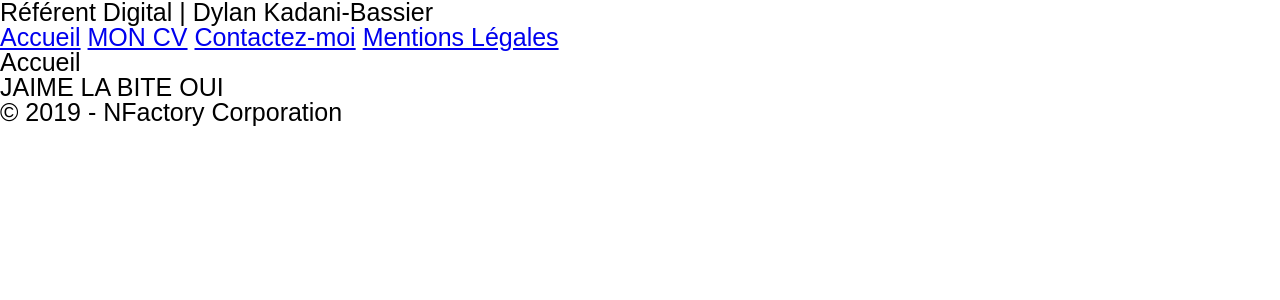
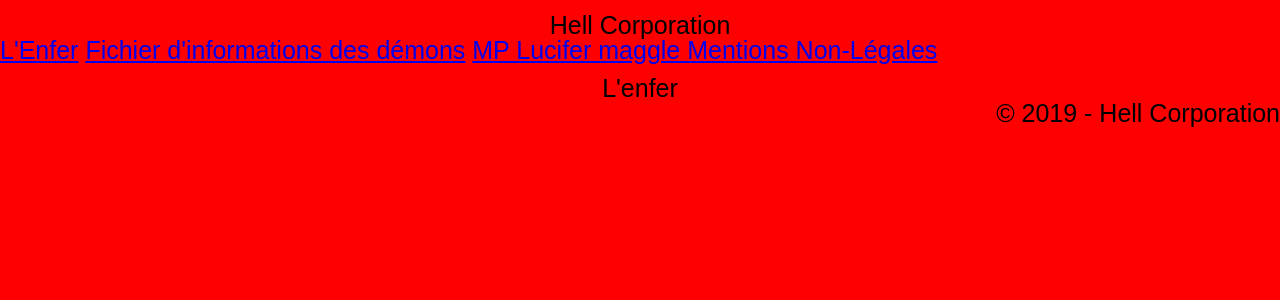
Before and after one commit to XIEmber/Eval-HTML-CSS-PHP, a PHP site: page / in a window 1280 px wide. Shown: the top 300 px of the page. Run offline with PHP 8.4, Linux system fonts and the light colour scheme.

Commit message:
tout un tas de truc cool

```diff
--- a/assets/css/style.css
+++ b/assets/css/style.css
@@ -7,3 +7,68 @@ textarea{
   weight:10px;
   height:25px;
 }
+body {
+background-color:red;
+}
+
+form {
+  padding: 20px;
+}
+
+h1 {
+text-align:center;
+background-color:red;
+margin-top:1%;
+}
+
+ul li {
+  margin-top:1%;
+  border:2px solid white;
+  border-top-width: thin;
+  border-bottom-width: thin;
+  border-right-width:thin;
+  border-left-width:thin;
+  display: inline-block;
+  justify-content:space-around;
+  width:30%;
+  margin-left: 13%;
+  text-align:center;
+  margin-bottom:1%;
+  background-color:black;
+  height:35px;
+}
+
+footer {
+  text-align:right;
+}
+
+form div {
+  padding: 10px 0;
+}
+
+form div label {
+  float:left;
+  width:200px;
+  text-align:right;
+}
+
+form div input[type="submit"] {
+  background-color:red;
+  color:black;
+}
+
+nav ul li{
+  display: inline-block;
+  width :25%;
+  text-align: center;
+}
+nav ul li a{
+  display:block;
+  height: 40px;
+  line-height: 40px;
+}
+nav ul li a:hover{
+  background:red;
+  color:black;
+  opacity:0.5;
+}
--- a/includes/accueil.inc.php
+++ b/includes/accueil.inc.php
@@ -1,3 +1 @@
-<h1>Accueil</h1>
-
-JAIME LA BITE OUI
+<h1>L'enfer</h1>
--- a/includes/footer.php
+++ b/includes/footer.php
@@ -2,6 +2,6 @@
 $year = date('Y');
  ?>
 <footer>
-<p>&copy; <?= $year ?> - NFactory Corporation</p>
+<p>&copy; <?= $year ?> - Hell Corporation</p>
 </footer>
 </body>
--- a/includes/header.php
+++ b/includes/header.php
@@ -1,11 +1,11 @@
 <header>
-  <h1>Référent Digital | Dylan Kadani-Bassier</h1>
+<h1>Hell Corporation</h1>
   <nav id=menu>
     <ul>
-      <a href="index.php?page=accueil" title="Retour à la page d'accueil">Accueil</a></li>
-      <a href="index.php?page=CV" title="Pour voir mon CV">MON CV</a></li>
-      <a href="index.php?page=contact" title="Pour me conctacter">Contactez-moi</a></li>
-      <a href="index.php?page=mentions" title="Voir les mentions légales">Mentions Légales</a></li>
+      <a href="index.php?page=accueil" title="Retour à la page d'accueil">L'Enfer</a></li>
+      <a href="index.php?page=CV" title="Pour voir mon CV">Fichier d'informations des démons</a></li>
+      <a href="index.php?page=contact" title="Pour me conctacter">MP Lucifer maggle </a></li>
+      <a href="index.php?page=mentions" title="Voir les mentions légales">Mentions Non-Légales</a></li>
     </ul>
   </nav>
 </header>
--- a/includes/html.php
+++ b/includes/html.php
@@ -3,6 +3,7 @@
   <head>
     <link rel='stylesheet' href="./assets/css/style.css">
     <meta charset="utf-8">
-    <title>Référent Digital - Dylan Kadani Bassier</title>
+    <link rel="shortcut icon" href="./assets/images/devil1.png">
+    <title>Hell Corporation</title>
   </head>
   <body>
```
Also changed, not shown: assets/images/devil1.png (added), assets/images/icon1.png (added).
